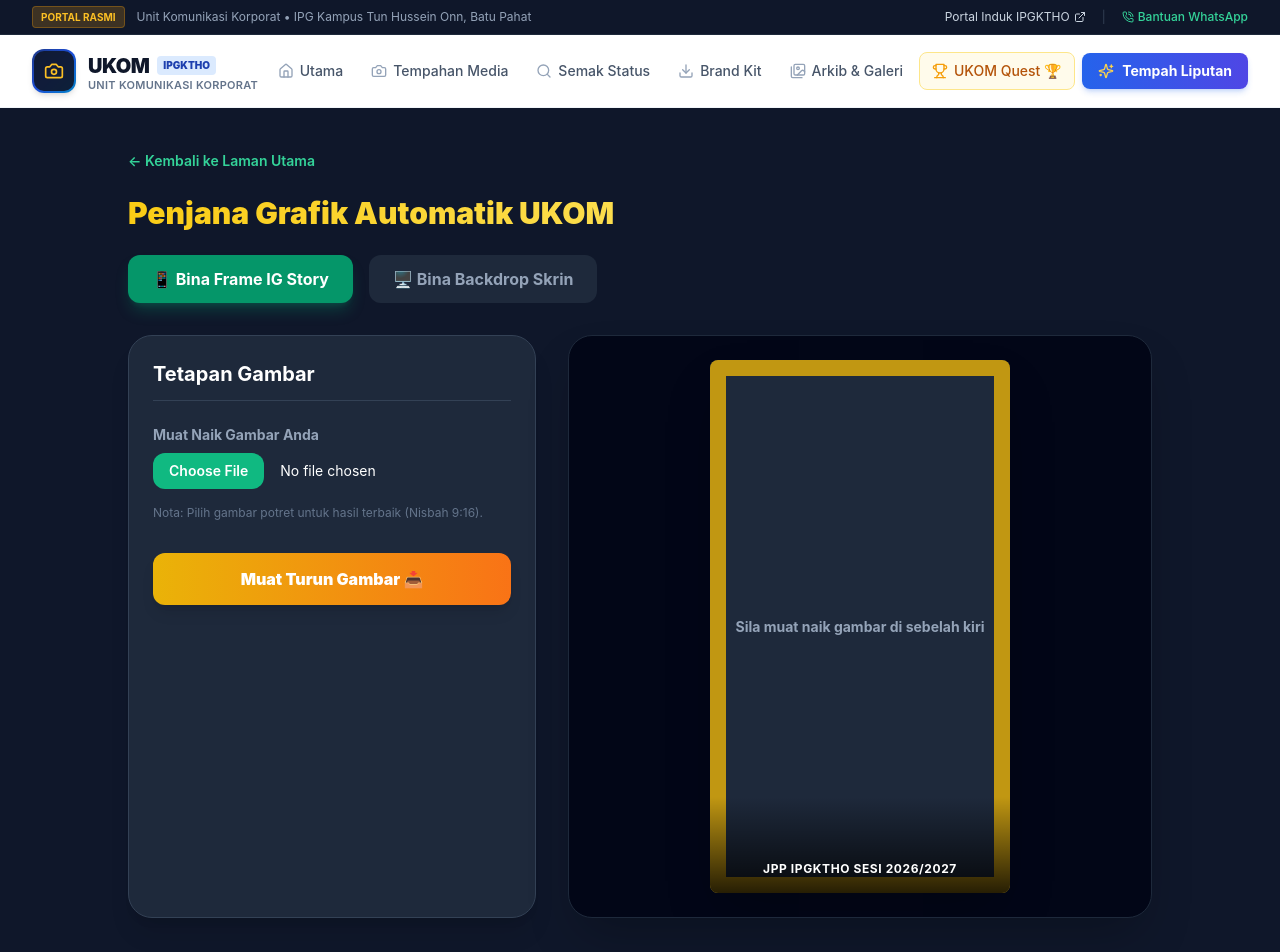
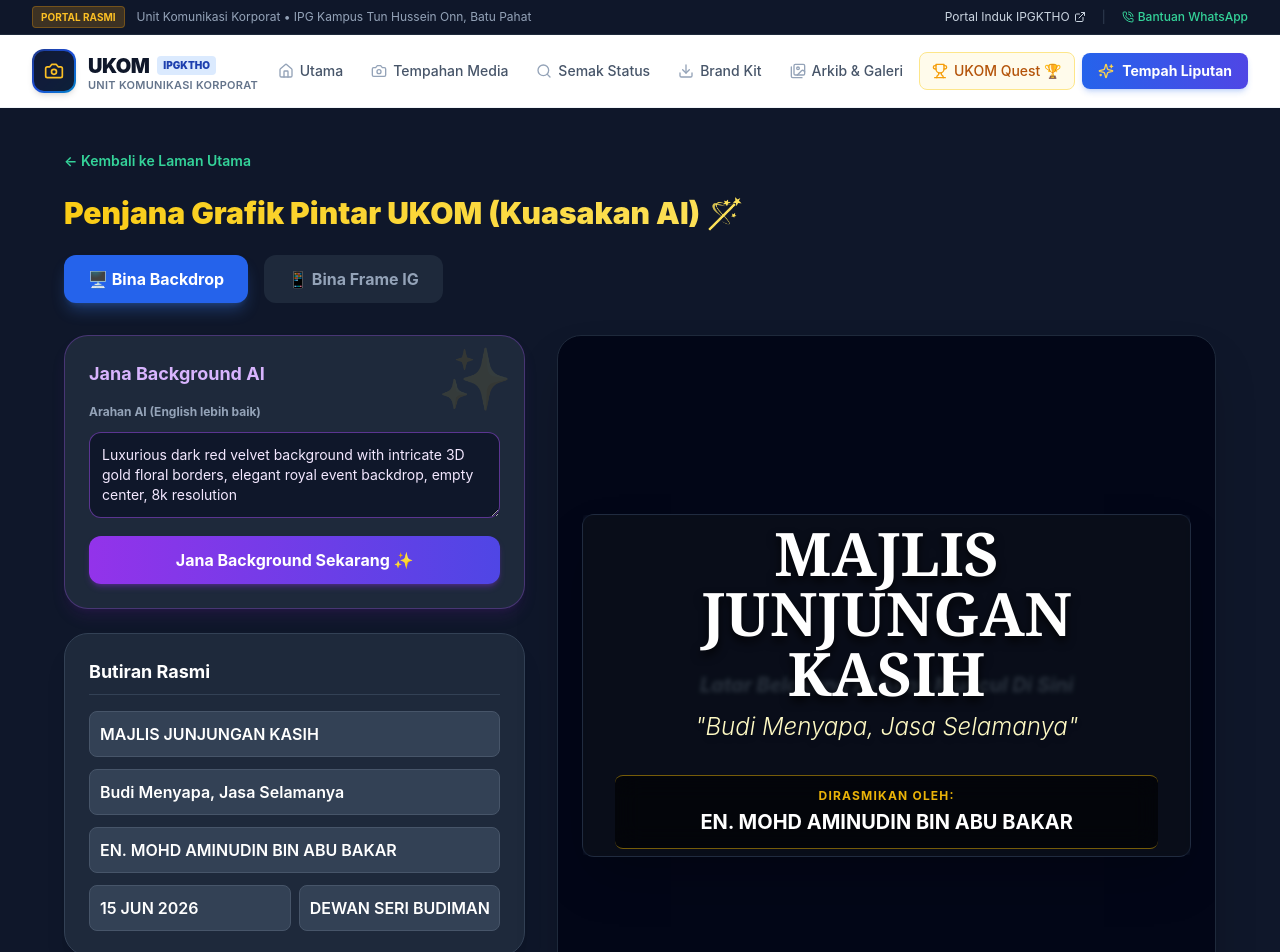
Before and after one commit to rizkikk07-star/ukom-portal, a Next.js app: page /penjana-grafik in a window 1280 px wide. Shown: the top 952 px of the page. Built offline with nearby package versions, Linux system fonts and the light colour scheme.

Commit message:
feat: Integrate dynamic AI Background Generator with prompt into Penjana Grafik

```diff
--- a/src/app/penjana-grafik/page.js
+++ b/src/app/penjana-grafik/page.js
@@ -4,175 +4,225 @@
 import Link from 'next/link';
 
 export default function PenjanaGrafik() {
-  const [tab, setTab] = useState('frame'); // 'frame' atau 'backdrop'
+  const [tab, setTab] = useState('backdrop'); // 'frame' atau 'backdrop'
 
-  // State untuk Frame IG
-  const [userImage, setUserImage] = useState(null);
-
-  // State untuk Backdrop
+  // State untuk Data Majlis
   const [tajukMajlis, setTajukMajlis] = useState('MAJLIS JUNJUNGAN KASIH');
   const [subTajuk, setSubTajuk] = useState('Budi Menyapa, Jasa Selamanya');
   const [namaVIP, setNamaVIP] = useState('EN. MOHD AMINUDIN BIN ABU BAKAR');
   const [tarikh, setTarikh] = useState('15 JUN 2026');
   const [tempat, setTempat] = useState('DEWAN SERI BUDIMAN');
+  const [userImage, setUserImage] = useState(null);
+
+  // State untuk AI Background
+  const [aiPrompt, setAiPrompt] = useState('Luxurious dark red velvet background with intricate 3D gold floral borders, elegant royal event backdrop, empty center, 8k resolution');
+  const [aiBackground, setAiBackground] = useState(null);
+  const [isGeneratingAI, setIsGeneratingAI] = useState(false);
 
   const grafikRef = useRef(null);
   const [isExporting, setIsExporting] = useState(false);
 
   const handleImageUpload = (e) => {
     const file = e.target.files[0];
-    if (file) {
-      setUserImage(URL.createObjectURL(file));
-    }
+    if (file) setUserImage(URL.createObjectURL(file));
+  };
+
+  const janaBackgroundAI = () => {
+    if (!aiPrompt) return;
+    setIsGeneratingAI(true);
+    setAiBackground(null); // Reset gambar lama
+
+    // Kita gunakan enjin AI terbuka (Pollinations) untuk jana gambar terus dari URL secara percuma
+    const width = tab === 'backdrop' ? 1920 : 1080;
+    const height = tab === 'backdrop' ? 1080 : 1920;
+    const imageUrl = `https://image.pollinations.ai/prompt/${encodeURIComponent(aiPrompt)}?width=${width}&height=${height}&nologo=true`;
+
+    // Muatkan gambar di belakang tabir sebelum tunjuk ke skrin
+    const img = new Image();
+    img.crossOrigin = 'anonymous';
+    img.src = imageUrl;
+    img.onload = () => {
+      setAiBackground(imageUrl);
+      setIsGeneratingAI(false);
+    };
+    img.onerror = () => {
+      // Fallback jika direct load gagal
+      setAiBackground(imageUrl);
+      setIsGeneratingAI(false);
+    };
   };
 
   const muatTurunGambar = async () => {
     if (!grafikRef.current) return;
     setIsExporting(true);
-
     try {
-      const canvas = await html2canvas(grafikRef.current, { scale: 2, useCORS: true });
-      const image = canvas.toDataURL("image/png");
-
+      const canvas = await html2canvas(grafikRef.current, { scale: 2, useCORS: true, allowTaint: true });
       const link = document.createElement('a');
-      link.href = image;
+      link.href = canvas.toDataURL("image/png");
       link.download = tab === 'frame' ? 'UKOM_IG_Story.png' : 'UKOM_Backdrop.png';
       link.click();
     } catch (err) {
       console.error(err);
-      alert("Ralat semasa menyimpan gambar.");
+      alert("Ralat menyimpan gambar.");
     }
     setIsExporting(false);
   };
 
   return (
     <div className="min-h-screen bg-slate-900 py-10 px-6 font-sans text-white">
-      <div className="max-w-5xl mx-auto">
+      <div className="max-w-6xl mx-auto">
         <Link href="/" className="text-emerald-400 hover:underline text-sm font-semibold mb-6 inline-block">
           &larr; Kembali ke Laman Utama
         </Link>
         <h1 className="text-3xl font-black mb-6 text-transparent bg-clip-text bg-gradient-to-r from-yellow-400 to-yellow-200">
-          Penjana Grafik Automatik UKOM
+          Penjana Grafik Pintar UKOM (Kuasakan AI) 🪄
         </h1>
 
-        {/* Tab Kawalan */}
         <div className="flex gap-4 mb-8">
           <button
-            onClick={() => setTab('frame')}
-            className={`px-6 py-3 font-bold rounded-xl transition cursor-pointer ${tab === 'frame' ? 'bg-emerald-600 text-white shadow-lg shadow-emerald-600/30' : 'bg-slate-800 text-slate-400 hover:bg-slate-700'}`}
+            onClick={() => setTab('backdrop')}
+            className={`px-6 py-3 font-bold rounded-xl transition cursor-pointer ${tab === 'backdrop' ? 'bg-blue-600 text-white shadow-lg shadow-blue-500/30' : 'bg-slate-800 text-slate-400 hover:bg-slate-700'}`}
           >
-            📱 Bina Frame IG Story
+            🖥️ Bina Backdrop
           </button>
           <button
-            onClick={() => setTab('backdrop')}
-            className={`px-6 py-3 font-bold rounded-xl transition cursor-pointer ${tab === 'backdrop' ? 'bg-blue-600 text-white shadow-lg shadow-blue-600/30' : 'bg-slate-800 text-slate-400 hover:bg-slate-700'}`}
+            onClick={() => setTab('frame')}
+            className={`px-6 py-3 font-bold rounded-xl transition cursor-pointer ${tab === 'frame' ? 'bg-emerald-600 text-white shadow-lg shadow-emerald-500/30' : 'bg-slate-800 text-slate-400 hover:bg-slate-700'}`}
           >
-            🖥️ Bina Backdrop Skrin
+            📱 Bina Frame IG
           </button>
         </div>
 
-        <div className="grid grid-cols-1 md:grid-cols-12 gap-8">
+        <div className="grid grid-cols-1 lg:grid-cols-12 gap-8">
 
-          {/* Ruang Input / Borang (Kiri) */}
-          <div className="md:col-span-5 bg-slate-800 p-6 rounded-3xl border border-slate-700 shadow-xl">
-            <h2 className="text-xl font-bold mb-6 border-b border-slate-700 pb-3">
-              {tab === 'frame' ? 'Tetapan Gambar' : 'Butiran Majlis'}
-            </h2>
+          {/* Ruang Kawalan (Kiri) */}
+          <div className="lg:col-span-5 space-y-6">
 
-            {tab === 'frame' ? (
-              <div className="space-y-4">
+            {/* Bahagian AI Background */}
+            <div className="bg-slate-800 p-6 rounded-3xl border border-purple-500/30 shadow-lg shadow-purple-900/20 relative overflow-hidden">
+              <div className="absolute top-0 right-0 p-3 opacity-10 text-6xl">✨</div>
+              <h2 className="text-lg font-bold mb-4 text-purple-300 flex items-center gap-2">
+                Jana Background AI
+              </h2>
+              <div className="space-y-3">
+                <label className="block text-xs font-bold text-slate-400">Arahan AI (English lebih baik)</label>
+                <textarea
+                  value={aiPrompt}
+                  onChange={(e)=>setAiPrompt(e.target.value)}
+                  rows="3"
+                  className="w-full p-3 bg-slate-900 border border-purple-500/50 rounded-xl focus:ring-2 focus:ring-purple-500 outline-none text-sm text-purple-100"
+                ></textarea>
+                <button
+                  onClick={janaBackgroundAI} disabled={isGeneratingAI}
+                  className="w-full py-3 bg-gradient-to-r from-purple-600 to-indigo-600 text-white font-bold rounded-xl hover:scale-[1.02] transition cursor-pointer disabled:opacity-50 shadow-md shadow-purple-600/30"
+                >
+                  {isGeneratingAI ? 'AI Sedang Melukis... 🎨' : 'Jana Background Sekarang ✨'}
+                </button>
+              </div>
+            </div>
+
+            {/* Bahagian Teks & Gambar Rasmi */}
+            <div className="bg-slate-800 p-6 rounded-3xl border border-slate-700 shadow-xl">
+              <h2 className="text-lg font-bold mb-4 border-b border-slate-700 pb-2">Butiran Rasmi</h2>
+
+              {tab === 'frame' ? (
                 <div>
-                  <label className="block text-sm font-bold text-slate-400 mb-2">Muat Naik Gambar Anda</label>
-                  <input type="file" accept="image/*" onChange={handleImageUpload} className="w-full text-sm file:mr-4 file:py-2 file:px-4 file:rounded-xl file:border-0 file:bg-emerald-500 file:text-white file:font-semibold cursor-pointer" />
+                  <label className="block text-sm font-bold text-slate-400 mb-2">Muat Naik Gambar Subjek</label>
+                  <input type="file" accept="image/*" onChange={handleImageUpload} className="w-full text-sm file:mr-4 file:py-2 file:px-4 file:rounded-xl file:border-0 file:bg-emerald-500 file:text-white cursor-pointer" />
                 </div>
-                <p className="text-xs text-slate-500 mt-4">Nota: Pilih gambar potret untuk hasil terbaik (Nisbah 9:16).</p>
-              </div>
-            ) : (
-              <div className="space-y-4 text-slate-800">
-                <div>
-                  <label className="block text-xs font-bold text-slate-400 uppercase mb-1">Tajuk Utama Majlis</label>
-                  <input type="text" value={tajukMajlis} onChange={(e)=>setTajukMajlis(e.target.value)} className="w-full p-2.5 border border-slate-600 rounded-lg bg-slate-100 font-semibold" />
-                </div>
-                <div>
-                  <label className="block text-xs font-bold text-slate-400 uppercase mb-1">Sub-Tajuk / Tema</label>
-                  <input type="text" value={subTajuk} onChange={(e)=>setSubTajuk(e.target.value)} className="w-full p-2.5 border border-slate-600 rounded-lg bg-slate-100 font-semibold" />
-                </div>
-                <div>
-                  <label className="block text-xs font-bold text-slate-400 uppercase mb-1">Nama VIP / Perasmi</label>
-                  <input type="text" value={namaVIP} onChange={(e)=>setNamaVIP(e.target.value)} className="w-full p-2.5 border border-slate-600 rounded-lg bg-slate-100 font-semibold" />
-                </div>
-                <div className="grid grid-cols-2 gap-2">
-                  <div>
-                    <label className="block text-xs font-bold text-slate-400 uppercase mb-1">Tarikh</label>
-                    <input type="text" value={tarikh} onChange={(e)=>setTarikh(e.target.value)} className="w-full p-2.5 border border-slate-600 rounded-lg bg-slate-100 font-semibold" />
-                  </div>
-                  <div>
-                    <label className="block text-xs font-bold text-slate-400 uppercase mb-1">Tempat</label>
-                    <input type="text" value={tempat} onChange={(e)=>setTempat(e.target.value)} className="w-full p-2.5 border border-slate-600 rounded-lg bg-slate-100 font-semibold" />
+              ) : (
+                <div className="space-y-3">
+                  <input type="text" placeholder="Tajuk Majlis" value={tajukMajlis} onChange={(e)=>setTajukMajlis(e.target.value)} className="w-full p-2.5 border border-slate-600 rounded-lg bg-slate-700 focus:ring-2 focus:ring-blue-500 text-white font-semibold" />
+                  <input type="text" placeholder="Sub-Tajuk" value={subTajuk} onChange={(e)=>setSubTajuk(e.target.value)} className="w-full p-2.5 border border-slate-600 rounded-lg bg-slate-700 focus:ring-2 focus:ring-blue-500 text-white font-semibold" />
+                  <input type="text" placeholder="Nama VIP" value={namaVIP} onChange={(e)=>setNamaVIP(e.target.value)} className="w-full p-2.5 border border-slate-600 rounded-lg bg-slate-700 focus:ring-2 focus:ring-blue-500 text-white font-semibold" />
+                  <div className="flex gap-2">
+                    <input type="text" placeholder="Tarikh" value={tarikh} onChange={(e)=>setTarikh(e.target.value)} className="w-1/2 p-2.5 border border-slate-600 rounded-lg bg-slate-700 text-white font-semibold" />
+                    <input type="text" placeholder="Tempat" value={tempat} onChange={(e)=>setTempat(e.target.value)} className="w-1/2 p-2.5 border border-slate-600 rounded-lg bg-slate-700 text-white font-semibold" />
                   </div>
                 </div>
-              </div>
-            )}
+              )}
+            </div>
 
             <button
-              onClick={muatTurunGambar}
-              disabled={isExporting}
-              className="w-full mt-8 py-3.5 bg-gradient-to-r from-yellow-500 to-orange-500 text-white font-black rounded-xl hover:scale-105 transition shadow-lg cursor-pointer disabled:opacity-50"
+              onClick={muatTurunGambar} disabled={isExporting || isGeneratingAI}
+              className="w-full py-4 bg-gradient-to-r from-yellow-500 to-amber-600 text-white font-black rounded-2xl hover:scale-105 transition shadow-xl cursor-pointer disabled:opacity-50"
             >
-              {isExporting ? 'Memproses Gambar...' : 'Muat Turun Gambar 📥'}
+              {isExporting ? 'Memproses...' : 'Muat Turun Grafik Rasmi 📥'}
             </button>
           </div>
 
           {/* Ruang Pratonton / Preview (Kanan) */}
-          <div className="md:col-span-7 flex justify-center items-center bg-slate-950 p-6 rounded-3xl overflow-hidden border border-slate-800 shadow-2xl">
+          <div className="lg:col-span-7 flex justify-center items-center bg-slate-950 p-6 rounded-3xl overflow-hidden border border-slate-800 shadow-2xl">
 
-            {tab === 'frame' ? (
-              /* PREVIEW IG STORY (9:16) */
-              <div ref={grafikRef} className="relative w-[300px] h-[533px] bg-slate-800 overflow-hidden shadow-2xl flex items-center justify-center rounded-lg">
-                {userImage ? (
-                  // eslint-disable-next-line @next/next/no-img-element
-                  <img src={userImage} alt="User" className="absolute inset-0 w-full h-full object-cover" />
-                ) : (
-                  <p className="text-slate-400 text-sm font-bold z-10 text-center px-4">Sila muat naik gambar di sebelah kiri</p>
+            {tab === 'backdrop' ? (
+              /* PREVIEW BACKDROP DEWAN (16:9) */
+              <div
+                ref={grafikRef}
+                className="relative w-full aspect-video bg-slate-900 overflow-hidden shadow-2xl flex flex-col justify-center items-center text-center bg-cover bg-center rounded-xl border border-slate-700/50"
+                style={{ backgroundImage: aiBackground ? `url(${aiBackground})` : 'none' }}
+              >
+                {!aiBackground && (
+                  <p className="absolute inset-0 flex items-center justify-center text-slate-600 font-bold text-lg md:text-xl italic px-4">
+                    Latar Belakang AI Akan Muncul Di Sini
+                  </p>
                 )}
 
-                {/* Overlay Frame (Simulasi Border Emas) */}
-                <div className="absolute inset-0 border-[16px] border-yellow-500/80 pointer-events-none z-20"></div>
+                {/* Glassmorphism Overlay supaya teks jelas atas gambar AI */}
+                <div className="absolute inset-0 bg-black/40 backdrop-blur-[2px]"></div>
 
-                {/* Elemen Bawah */}
-                <div className="absolute bottom-0 left-0 right-0 h-24 bg-gradient-to-t from-black/80 to-transparent z-20 flex flex-col justify-end p-4">
-                  <p className="text-white text-xs font-bold text-center tracking-wider">JPP IPGKTHO SESI 2026/2027</p>
+                <div className="relative z-10 w-full p-6 md:p-8 flex flex-col items-center">
+                  <p className="text-yellow-400 drop-shadow-md font-serif tracking-[0.3em] text-[10px] sm:text-xs md:text-sm font-bold uppercase mb-2 md:mb-3">
+                    Institut Pendidikan Guru Kampus Tun Hussein Onn
+                  </p>
+
+                  <h1 className="text-2xl sm:text-4xl md:text-5xl lg:text-6xl font-black text-white drop-shadow-[0_5px_5px_rgba(0,0,0,0.8)] font-serif mb-2 leading-tight">
+                    {tajukMajlis}
+                  </h1>
+
+                  <p className="text-yellow-100 drop-shadow-md text-sm sm:text-lg md:text-2xl font-light italic mb-6 md:mb-8">
+                    "{subTajuk}"
+                  </p>
+
+                  <div className="w-full max-w-xl bg-black/60 border-t border-b border-yellow-500/50 py-2.5 sm:py-3 rounded-lg backdrop-blur-md mb-6 md:mb-8">
+                    <p className="text-yellow-500 text-[10px] sm:text-xs font-bold tracking-widest uppercase mb-1">Dirasmikan Oleh:</p>
+                    <p className="text-white font-bold text-sm sm:text-lg md:text-xl drop-shadow-md">{namaVIP}</p>
+                  </div>
+
+                  <div className="flex gap-6 sm:gap-8 text-white drop-shadow-md text-[10px] sm:text-xs md:text-sm font-bold uppercase tracking-wider">
+                    <span className="flex items-center gap-2">🗓️ {tarikh}</span>
+                    <span className="flex items-center gap-2">📍 {tempat}</span>
+                  </div>
                 </div>
               </div>
+            ) : (
+              /* PREVIEW IG STORY (9:16) */
+              <div
+                ref={grafikRef}
+                className="relative w-[300px] h-[533px] bg-slate-800 overflow-hidden shadow-2xl flex items-center justify-center bg-cover bg-center rounded-2xl border border-slate-700/50"
+                style={{ backgroundImage: aiBackground ? `url(${aiBackground})` : 'none' }}
+              >
+                {!aiBackground && (
+                  <p className="absolute inset-0 flex items-center justify-center text-slate-600 font-bold text-sm italic text-center p-4">
+                    Jana AI Background Dahulu
+                  </p>
+                )}
 
-            ) : (
-
-              /* PREVIEW BACKDROP DEWAN (16:9) */
-              <div ref={grafikRef} className="relative w-full aspect-video bg-gradient-to-br from-slate-900 via-zinc-900 to-black overflow-hidden shadow-2xl p-8 flex flex-col justify-center items-center text-center border-4 border-yellow-600/30 rounded-lg">
-                {/* Hiasan Corak */}
-                <div className="absolute top-0 left-0 w-32 h-32 border-t-4 border-l-4 border-yellow-500 rounded-tl-3xl opacity-50 m-4"></div>
-                <div className="absolute bottom-0 right-0 w-32 h-32 border-b-4 border-r-4 border-yellow-500 rounded-br-3xl opacity-50 m-4"></div>
-
-                <p className="text-yellow-400 font-serif tracking-[0.3em] text-xs sm:text-sm md:text-base font-bold uppercase mb-2">
-                  Institut Pendidikan Guru Kampus Tun Hussein Onn
-                </p>
-
-                <h1 className="text-2xl sm:text-4xl md:text-5xl font-black text-transparent bg-clip-text bg-gradient-to-b from-yellow-100 to-yellow-600 font-serif mb-2 leading-tight">
-                  {tajukMajlis}
-                </h1>
-
-                <p className="text-slate-300 text-sm sm:text-lg md:text-xl font-light italic mb-6">
-                  "{subTajuk}"
-                </p>
-
-                <div className="w-full max-w-2xl bg-black/40 border border-yellow-600/30 p-3 sm:p-4 rounded-2xl backdrop-blur-sm relative z-10">
-                  <p className="text-yellow-500 text-[10px] sm:text-xs font-bold tracking-widest uppercase mb-1">Dirasmikan Oleh:</p>
-                  <p className="text-white font-bold text-sm sm:text-lg md:text-xl">{namaVIP}</p>
+                {/* Subjek Gambar Pengguna */}
+                <div className="absolute inset-0 z-10 p-4 pb-24">
+                   <div className="w-full h-full border-4 border-yellow-500/80 rounded-2xl overflow-hidden shadow-inner bg-slate-200 flex items-center justify-center">
+                    {userImage ? (
+                      // eslint-disable-next-line @next/next/no-img-element
+                      <img src={userImage} alt="User" className="w-full h-full object-cover" />
+                    ) : (
+                      <p className="text-slate-500 text-xs font-bold text-center px-2">Muat naik gambar subjek (kiri)</p>
+                    )}
+                   </div>
                 </div>
 
-                <div className="absolute bottom-4 sm:bottom-6 left-0 right-0 flex justify-center gap-6 sm:gap-8 text-slate-400 text-[10px] sm:text-xs md:text-sm font-bold uppercase tracking-wider">
-                  <span className="flex items-center gap-1.5">🗓️ {tarikh}</span>
-                  <span className="flex items-center gap-1.5">📍 {tempat}</span>
+                {/* Overlay Bawah - Glassmorphism */}
+                <div className="absolute bottom-0 left-0 right-0 h-28 bg-gradient-to-t from-black via-black/80 to-transparent z-20 flex flex-col justify-end p-6">
+                  <h3 className="text-yellow-400 font-black text-lg drop-shadow-md leading-none">{tajukMajlis}</h3>
+                  <p className="text-white text-[10px] font-bold mt-1 tracking-wider">JPP IPGKTHO SESI 2026/2027</p>
                 </div>
               </div>
             )}
```
Also changed, not shown: src/app/api/jana-bg/route.js (added, +32 -0 lines).
